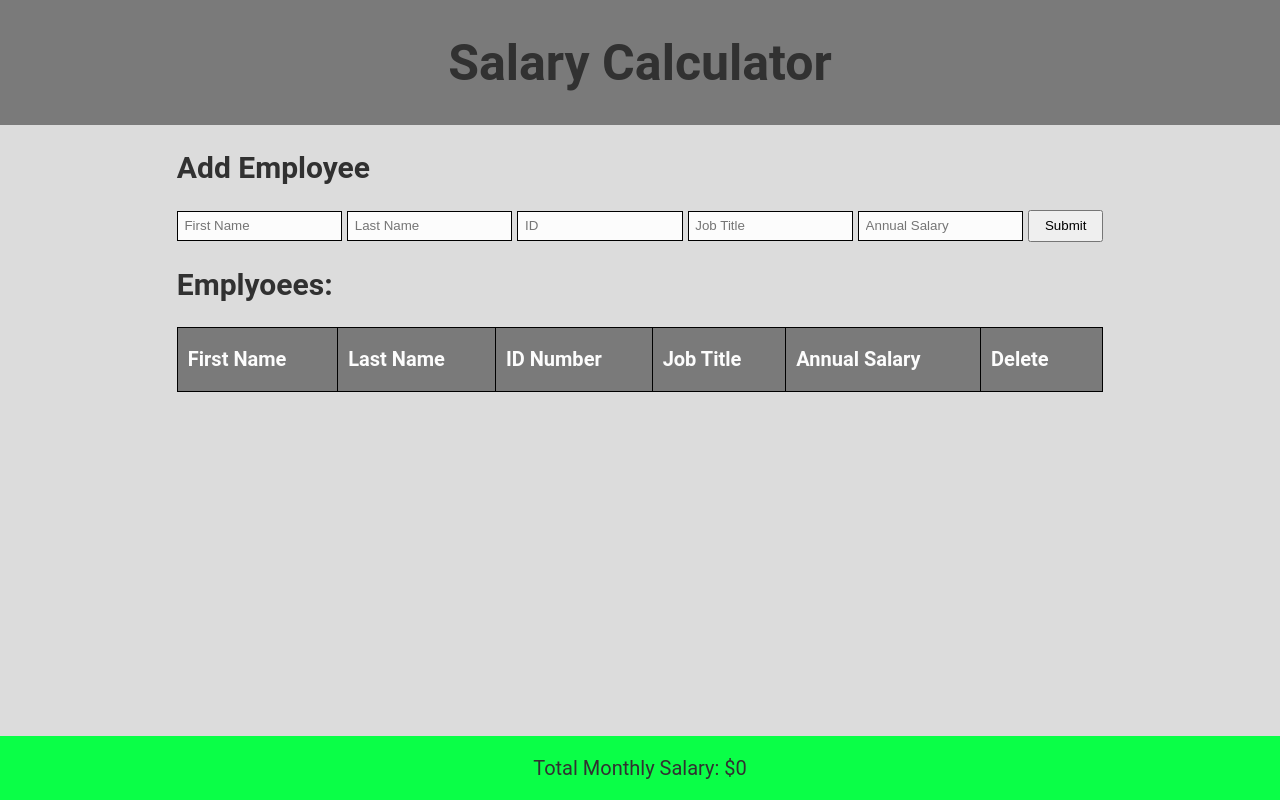
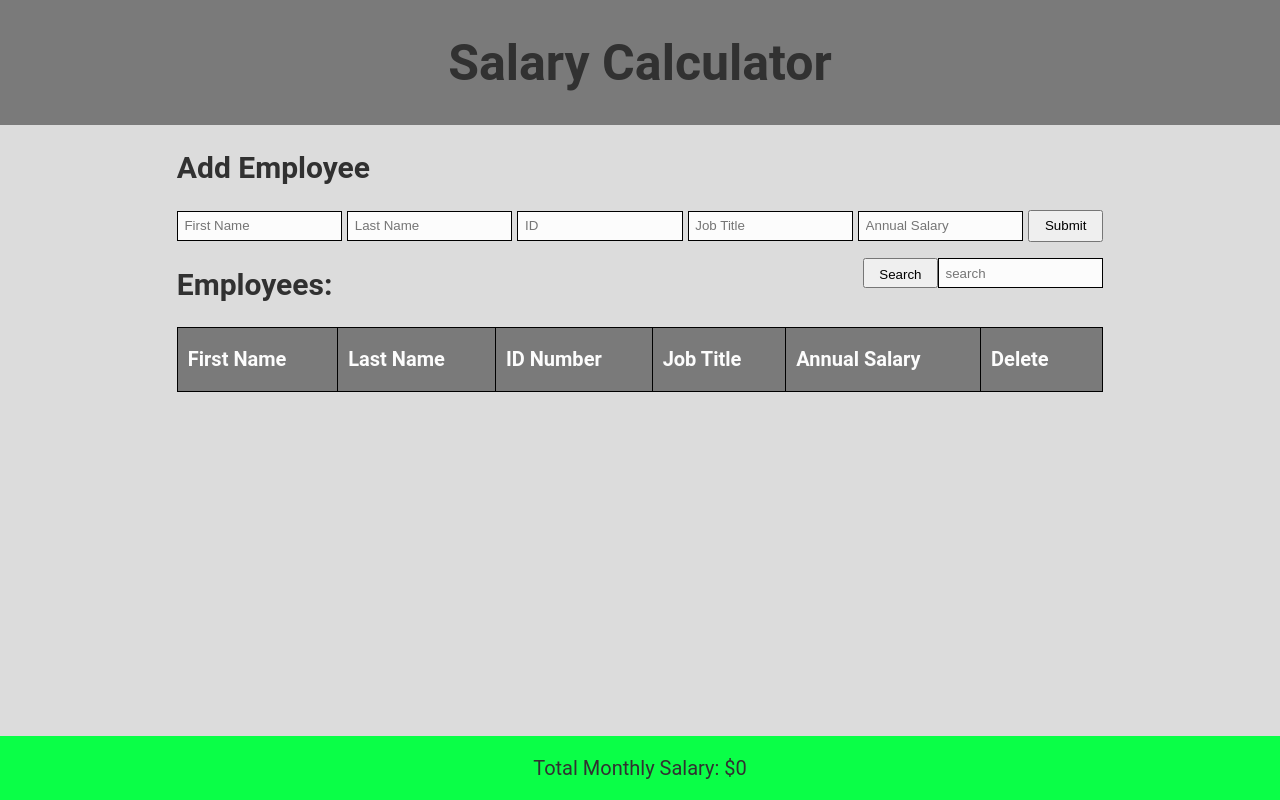
Before and after one commit to danielmrichter/weekend-salary-calculator, a website: page index.html in a window 1280 px wide. Drawn offline with Linux system fonts and the light colour scheme.

Commit message:
small tweaks to design, added a search function (currently works with last name and id number) and some logic changes to encompass that

```diff
--- a/index.html
+++ b/index.html
@@ -46,7 +46,17 @@
       <button id="submit" data-testid="submitButton" onClick="addEmployee(event)">Submit</button>
     </form>
     <section>
-      <h2>Emplyoees:</h2>
+      <span class="aboveTable">
+      <h2>Employees:</h2>
+      <button onClick="populateTable(event)" id = "searchButton" class="searchStuff">Search</button>
+      <form>
+        <input
+        class ="searchStuff"
+        type="text"
+        placeholder="search"
+        id="search">
+      </form>
+      </span>
       <table>
         <thead>
           <tr>
--- a/script.js
+++ b/script.js
@@ -1,7 +1,7 @@
 let storage = []
+let table = document.querySelector(`#tableBody`)
 function addEmployee(event){
     event.preventDefault()
-    let table = document.querySelector(`#tableBody`)
     let fName = document.querySelector('#fName').value
     let lName = document.querySelector('#lName').value
     let idNum = document.querySelector('#idNum').value
@@ -13,25 +13,26 @@ function addEmployee(event){
             return
         }
     }
-    table.innerHTML += `
-    <tr>
-        <td>${fName}</td>
-        <td>${lName}</td>
-        <td>${idNum}</td>
-        <td>${jTitle}</td>
-        <td>${salary}</td>
-        <td><button onClick="deleteEmployee(event, ${idNum})">X</button>
-    </tr>
-    `
     storage.push({
-        name: fName + lName,
+        fName: fName,
+        lName: lName,
         idNum: idNum,
         jTitle: jTitle,
         salary: salary
     })
-    console.log(storage)
+    // table.innerHTML += `
+    // <tr>
+    //     <td>${fName}</td>
+    //     <td>${lName}</td>
+    //     <td>${idNum}</td>
+    //     <td>${jTitle}</td>
+    //     <td>${salary}</td>
+    //     <td><button onClick="deleteEmployee(event, ${idNum})">X</button>
+    // </tr>
+    // `
     calculateMonthly(salary)
     clearFields()
+    populateTable()
 }
 let monthlySalary = 0
 function calculateMonthly(num){
@@ -47,6 +48,7 @@ function calculateMonthly(num){
 }
 
 function deleteEmployee(event, inputNum){
+    if(confirm(`Are you sure you'd like to delete this entry?`))
     for(let i = 0; i < storage.length; i++){
         console.log(storage[i])
         if(Number(storage[i].idNum) === inputNum){
@@ -79,3 +81,44 @@ function clearFields(){
     jTitle.value = ``
     salary.value = ``
 }
+
+function populateTable(popEvent){
+    table.innerHTML = ``
+    let searchQuery = document.querySelector(`#search`).value
+    console.log(searchQuery)
+    if(popEvent === undefined){
+        for(let employee of storage){
+            table.innerHTML += `
+                <tr>
+                 <td>${employee.fName}</td>
+                 <td>${employee.lName}</td>
+                 <td>${employee.idNum}</td>
+                 <td>${employee.jTitle}</td>
+                 <td>${employee.salary}</td>
+                <td><button onClick="deleteEmployee(event, ${employee.idNum})">X</button>
+                </tr>
+                `
+        }
+    }else if(popEvent){
+        popEvent.preventDefault()
+        let returnArray = []
+        for(let employee of storage){
+            if(searchQuery === employee.idNum|| searchQuery === employee.lName)
+                returnArray.push(employee)
+        }
+        for(let match of returnArray){
+            table.innerHTML +=`
+            <tr>
+            <td>${match.fName}</td>
+            <td>${match.lName}</td>
+            <td>${match.idNum}</td>
+            <td>${match.jTitle}</td>
+            <td>${match.salary}</td>
+           <td><button onClick="deleteEmployee(event, ${match.idNum})">X</button>
+           </tr>
+           `
+        } document.querySelector(`#search`).value = ``
+    }else{
+        window.alert(`Error!`)
+    }
+}
--- a/style.css
+++ b/style.css
@@ -34,6 +34,24 @@ body {
     height: 8em;
     background-color: #0aff47;
     text-align: center;
+  }
+  .searchStuff {
+    display: flex;
+    flex-direction: row;
+    align-content: center;
+    margin-left: auto;
+    margin-right: 0px;
+    justify-content: space-around;
+    padding: .5em;
+    margin-top: 1.2em
+  }
+  #searchButton{
+    max-height: 30px
+  }
+  .aboveTable {
+    display: flex;
+    align-content: baseline;
+
   }
   /* HEADER/FOOTER */
 header, footer {
```
